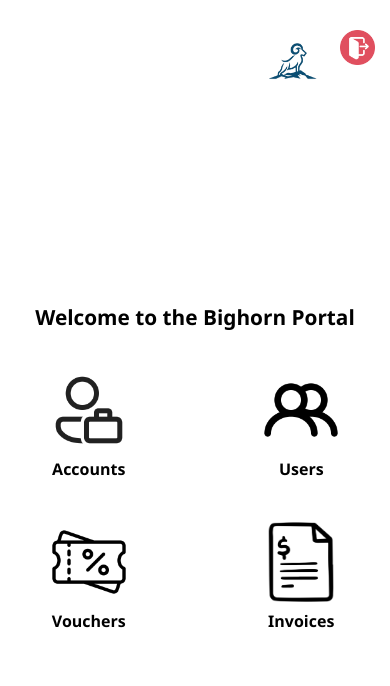
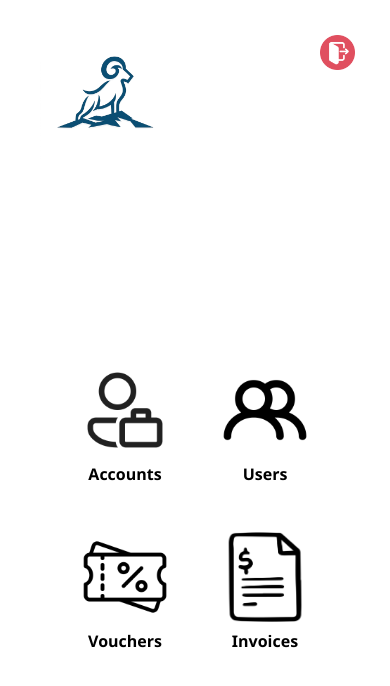
Before and after one commit to TrentJamesHaralson/bighorn-portal, a website: page public/dashboard.html in a window 390 px wide. Drawn offline with nearby package versions, Linux system fonts and the light colour scheme.

```diff
--- a/public/dashboard.html
+++ b/public/dashboard.html
@@ -11,60 +11,58 @@
       background-color: #ffffff;
       font-family: "Segoe UI", sans-serif;
       overflow-x: hidden;
+      margin: 0;
+      padding: 0;
     }
 
-    /* Layout Containers */
+    /* Top Left Bighorn Logo */
+    .header-logo {
+      position: absolute;
+      top: 30px;
+      left: 60px;
+      height: 220px;
+      width: auto;
+    }
+
+    /* Logout Icon Top Right */
+    .logout-icon {
+      position: absolute;
+      top: 35px;
+      right: 35px;
+      width: 40px;
+      height: 40px;
+      cursor: pointer;
+      transition: transform 0.2s ease;
+    }
+
+    .logout-icon:hover {
+      transform: scale(1.15);
+    }
+
+    /* Dashboard Layout */
     .dashboard-container {
       display: flex;
       flex-direction: column;
       align-items: center;
       justify-content: center;
       min-height: 100vh;
+      text-align: center;
       position: relative;
-      padding-top: 100px;
+      padding-top: 120px;
     }
 
-    /* Logo Top Right */
-    .header-logo {
-      position: absolute;
-      top: 25px;
-      right: 80px;
-      height: 90px;
+    /* Icon Grid */
+    .dashboard-grid {
+      display: grid;
+      grid-template-columns: repeat(3, 1fr);
+      gap: 60px 80px;
+      justify-items: center;
+      align-items: center;
+      max-width: 800px;
+      margin-top: 60px;
     }
 
-    /* Logout Icon Top Right */
-    .logout-icon {
-      position: absolute;
-      top: 35px;
-      right: 25px;
-      width: 40px;
-      height: 40px;
-      cursor: pointer;
-      transition: transform 0.2s ease;
-    }
-    .logout-icon:hover {
-      transform: scale(1.15);
-    }
-
-    /* Heading */
-    h1 {
-      font-weight: 700;
-      color: #000;
-      margin-bottom: 50px;
-      text-align: center;
-    }
-
-    /* Grid of Icons */
-    .dashboard-grid {
-      display: grid;
-      grid-template-columns: repeat(auto-fit, minmax(150px, 1fr));
-      gap: 50px;
-      justify-items: center;
-      align-items: center;
-      max-width: 700px;
-      width: 100%;
-    }
-
+    /* Make all icons visually consistent */
     .dashboard-tile {
       background: transparent;
       border: none;
@@ -77,8 +75,8 @@
     }
 
     .dashboard-tile img {
-      width: 110px;
-      height: 110px;
+      width: 130px;
+      height: 130px;
       object-fit: contain;
     }
 
@@ -89,40 +87,46 @@
       font-size: 1rem;
     }
 
-    @media (max-width: 600px) {
+    /* Force invoices lower and align visually to mockup */
+    .invoice-tile {
+      grid-column: 2; /* middle column */
+      grid-row: 2; /* second row */
+    }
+
+    @media (max-width: 768px) {
       .header-logo {
-        right: 60px;
-        height: 70px;
+        height: 140px;
+        top: 20px;
+        left: 40px;
       }
+
       .logout-icon {
         width: 35px;
         height: 35px;
-        top: 30px;
-        right: 15px;
       }
-      h1 {
-        font-size: 1.3rem;
-        margin-bottom: 40px;
+
+      .dashboard-grid {
+        grid-template-columns: repeat(2, 1fr);
+        gap: 40px 50px;
       }
-      .dashboard-grid {
-        gap: 35px;
-      }
+
       .dashboard-tile img {
-        width: 80px;
-        height: 80px;
+        width: 90px;
+        height: 90px;
       }
     }
   </style>
 </head>
 <body>
 
+  <!-- Bighorn Logo (Top Left) -->
+  <img src="/images/bighorn-small.png" alt="Bighorn Logo" class="header-logo">
+
+  <!-- Logout Icon (Top Right) -->
+  <a href="/logout"><img src="/images/icon-logout.png" alt="Logout" class="logout-icon"></a>
+
+  <!-- Dashboard -->
   <div class="dashboard-container">
-    <!-- Top Right Logo and Logout -->
-    <img src="/images/bighorn-small.png" alt="Bighorn Logo" class="header-logo">
-    <a href="/logout"><img src="/images/icon-logout.png" alt="Logout" class="logout-icon"></a>
-
-    <h1>Welcome to the Bighorn Portal</h1>
-
     <div class="dashboard-grid">
       <a href="/accounts" class="dashboard-tile text-decoration-none">
         <img src="/images/icon-accounts.png" alt="Accounts">
@@ -139,7 +143,7 @@
         <h5>Vouchers</h5>
       </a>
 
-      <a href="/invoices" class="dashboard-tile text-decoration-none">
+      <a href="/invoices" class="dashboard-tile invoice-tile text-decoration-none">
         <img src="/images/icon-invoices.png" alt="Invoices">
         <h5>Invoices</h5>
       </a>
```
